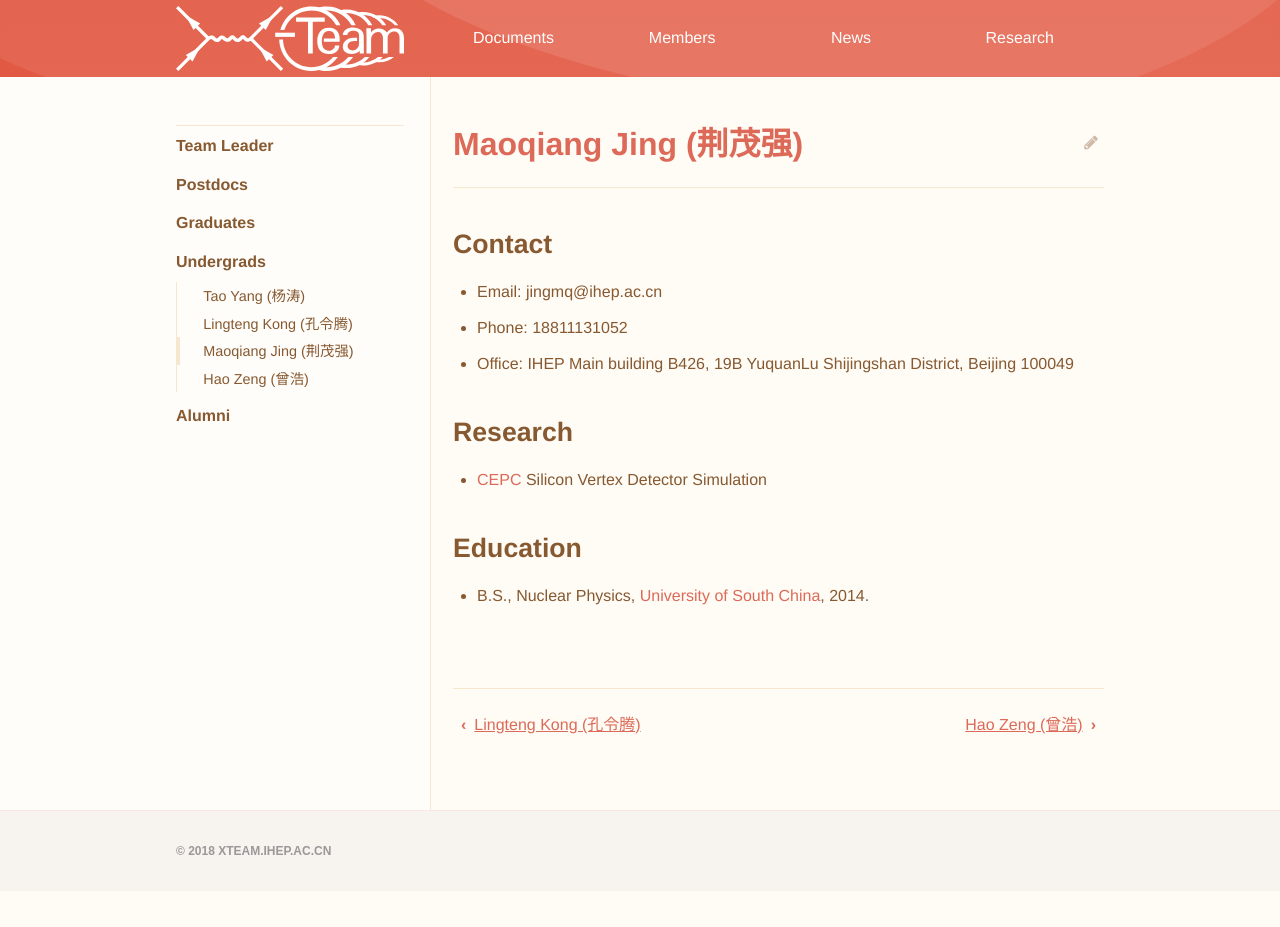
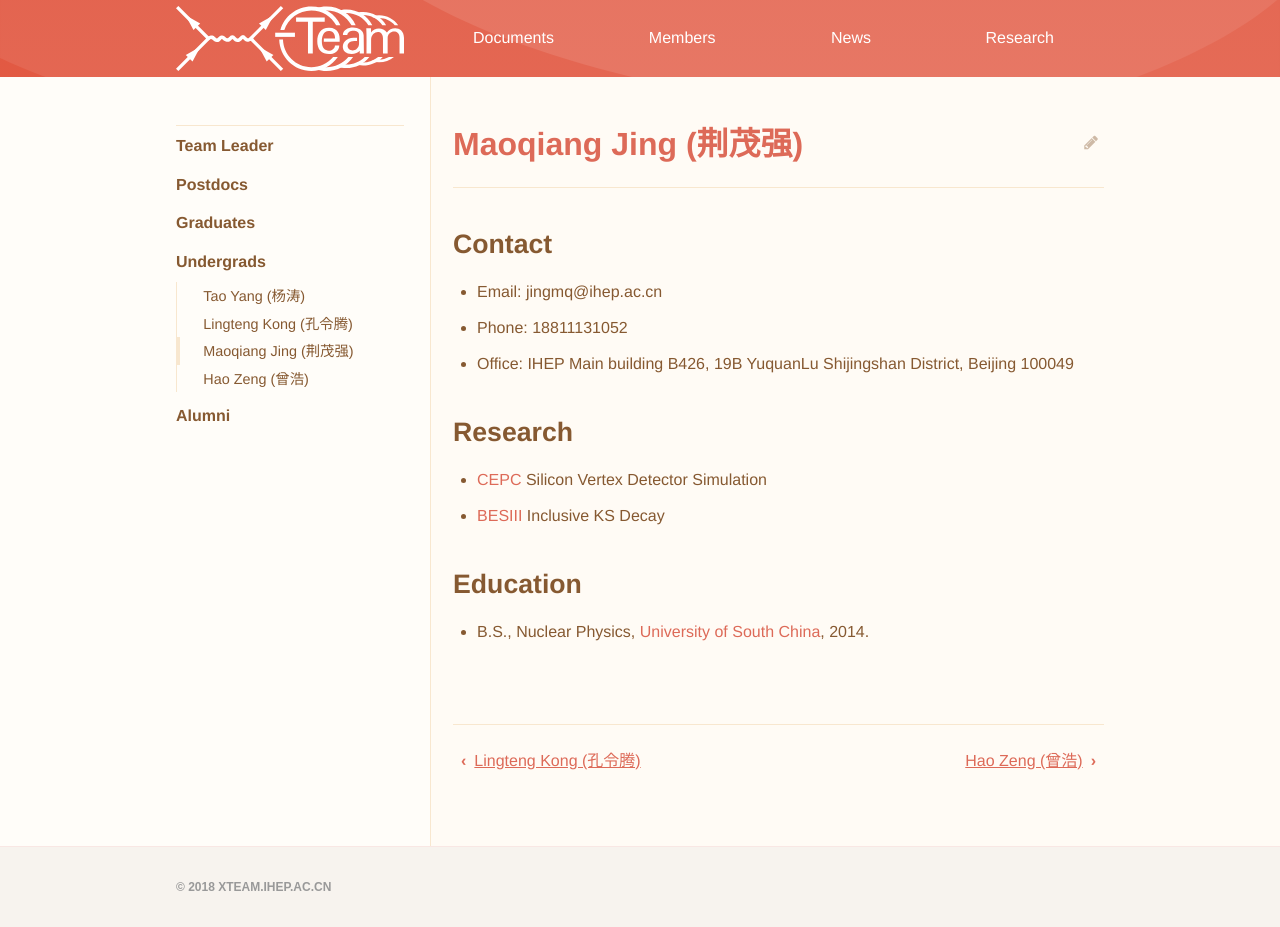
Before and after one commit to dt-np/xteam, a Jekyll site: the page built from _members/Maoqiang_Jing.md, in a window 1280 px wide. Built offline with Jekyll 4.4.1, drawn with Linux system fonts in a browser that asks for light colours; before the commit the page ends 900 px from its top, so only the background shows below that.

Commit message:
Add my BESIII work

```diff
--- a/_members/Maoqiang_Jing.md
+++ b/_members/Maoqiang_Jing.md
@@ -9,6 +9,7 @@ title: Maoqiang Jing (荆茂强)
 
 ## Research
 - [CEPC](http://cepc.ihep.ac.cn) Silicon Vertex Detector Simulation
+- [BESIII](http://bes3.ihep.ac.cn) Inclusive KS Decay
 
 ## Education
 - B.S., Nuclear Physics, [University of South China](http://www.usc.edu.cn/), 2014.
```
